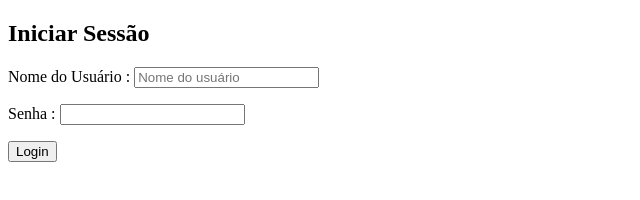
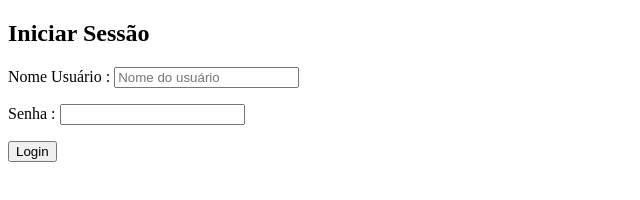
Before and after one commit to izanf/automated-house-ui, a website: page frontEnd/login.html in a window 1280 px wide. Shown: the full height of the page, 0-640 px from the left. Drawn offline with Linux system fonts and the light colour scheme.

Commit message:
New Alterations

```diff
--- a/frontEnd/login.html
+++ b/frontEnd/login.html
@@ -11,7 +11,7 @@
     <h2>Iniciar Sessão</h2>
     <form action="" method="get">
 
-        <label for="usuario">Nome do Usuário :</label>
+        <label for="usuario">Nome Usuário :</label>
         <input type="text" name="" id="usuario" placeholder="Nome do usuário" required>
 
         <p></p>
```
